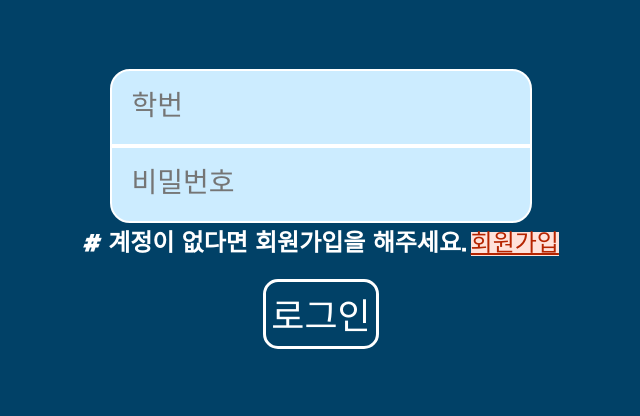
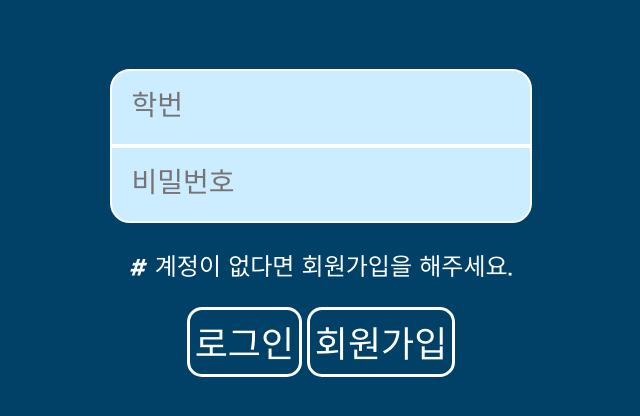
Before and after one commit to licm34/SWTECHFAIR, a Django app: page / in a window 1280 px wide. Shown: the part 239-655 px from the top of the page, without its empty margins (319-959 px from the left). Run offline with Django 3.2, Linux system fonts and the light colour scheme.

Commit message:
버튼 수정

```diff
--- a/main/templates/main/login.html
+++ b/main/templates/main/login.html
@@ -69,11 +69,13 @@
 <div id="wrap">
 <form action="{% url 'main:login' %}" method="POST">
     {% csrf_token %}
-    <input id="entity" style="border-top-left-radius: 20px; border-top-right-radius: 20px" type="text" class="form-control" name="UserName" placeholder="학번"> <br>
-    <input id="entity" style="border-bottom-left-radius: 20px; border-bottom-right-radius: 20px" type="password" class="form-control" name="PassWord" placeholder="비밀번호"> <br>
-    <strong style="text-align: center; color: white; font-size: 24px"># 계정이 없다면 회원가입을 해주세요.</strong>
-    <a style="color: #b52400; background-color: #ffe2db; font-size: 24px" href="{% url 'account:signup' %}">회원가입</a><br><br>
-    <input class="button" type="submit" class="form-control btn btn-secondary" value="로그인"> <br>
+        <input id="entity" style="border-top-left-radius: 20px; border-top-right-radius: 20px" type="text" class="form-control" name="UserName" placeholder="학번"> <br>
+        <input id="entity" style="border-bottom-left-radius: 20px; border-bottom-right-radius: 20px" type="password" class="form-control" name="PassWord" placeholder="비밀번호">
+        <p style="text-align: center; color: white; font-size: 24px"># 계정이 없다면 회원가입을 해주세요.</p>
+        <input class="button" type="submit" class="form-control btn btn-secondary" value="로그인">
+    <a href="{% url 'account:signup' %}">
+        <input class="button" type="button" style="color: white" onclick="location.href="{% url 'account:signup' %}"" value="회원가입">
+    </a>
 </form>
 </div>
 
```
